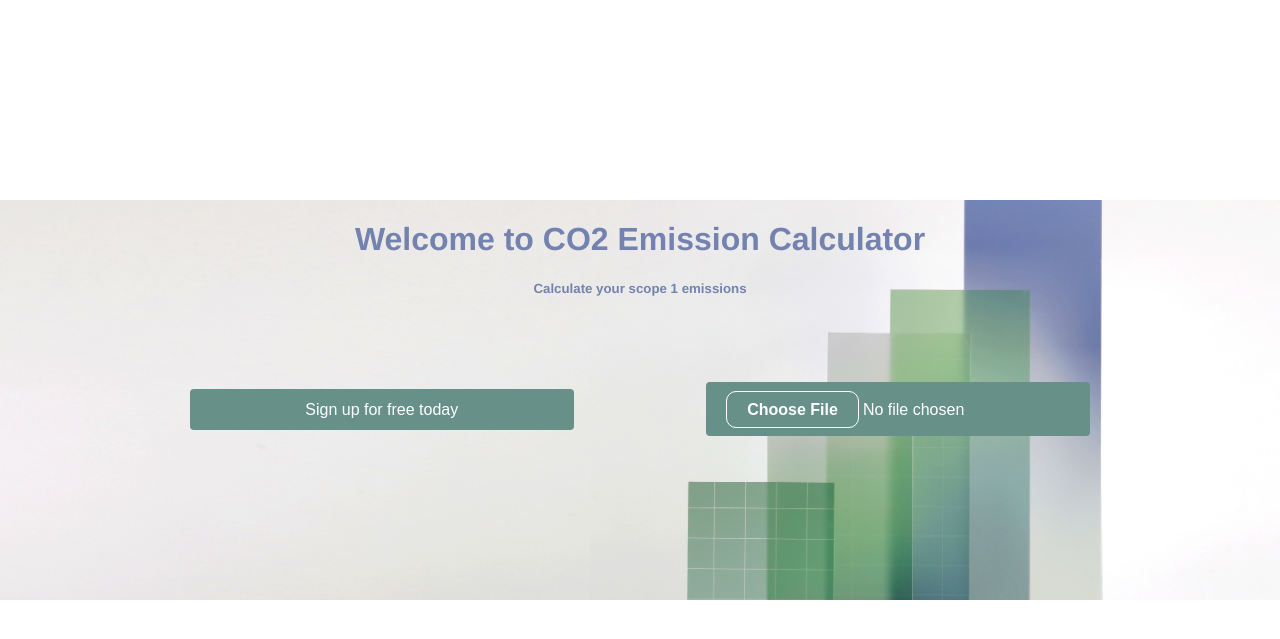
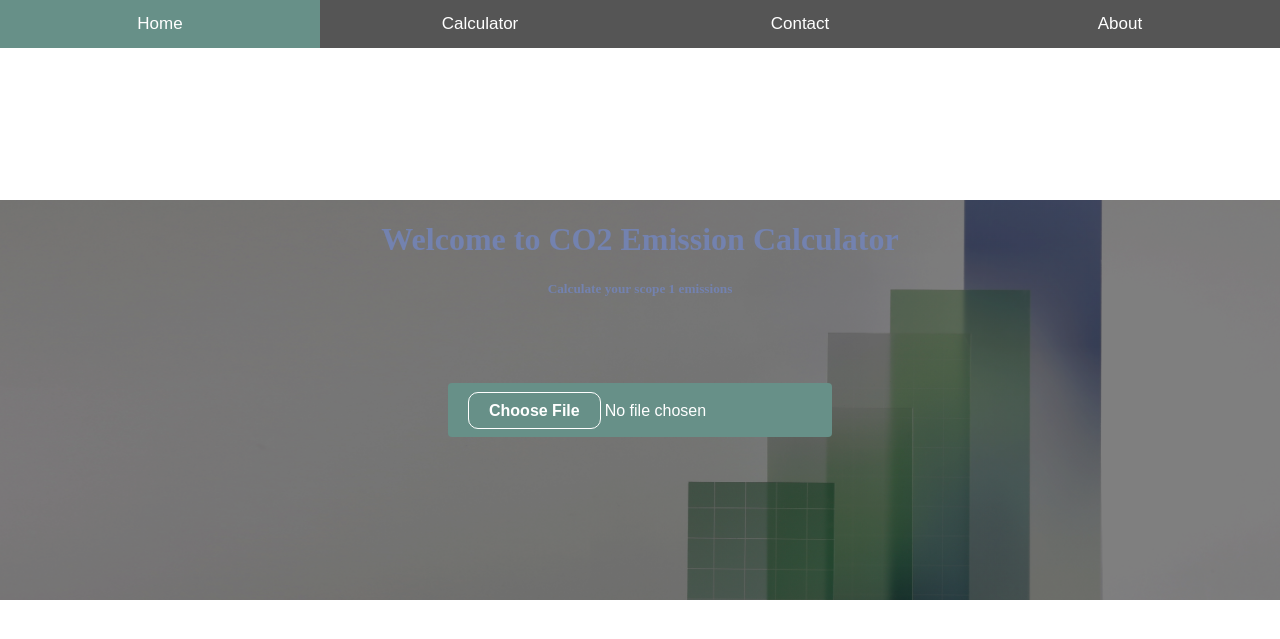
Before and after one commit to polinaprometeya/learntocode, a PHP site: page /somepage.html in a window 1280 px wide. Shown: the top 639 px of the page. Run offline with PHP 8.4, Linux system fonts and the light colour scheme.

Commit message:
clientsidestuff_exercisse_v3

```diff
--- a/JavaScriptLearningFiles/css/somepage_css.css
+++ b/JavaScriptLearningFiles/css/somepage_css.css
@@ -1,18 +1,49 @@
 .parent {
     display: flex;
     height: 300px; /* Or whatever */
+    font-family: "Farfetch Basis","Helvetica Neue",Arial,sans-serif;
   }
 
-  .main_pagearea {
-    grid-area: main;
-    font-family: "Farfetch Basis","Helvetica Neue",Arial,sans-serif;
+/*Well I kind of skipped header... Tabs are in main body*/
+  /* .header_area{
+   grid-area: header;
+  } */
 
-  }
+/* Set height of body /html and the document to 100%. I think I need to rename stuff here */
+.main_pagearea {
+  grid-area: main;
+  height: 100%;
+  margin: 0;
 
-  .header_area{
-   grid-area: header;
-  }
+  * {box-sizing: border-box}
 
+}
+
+/* Style tab links */
+.tablink {
+  background-color: #555;
+  color: white;
+  float: left;
+  border: none;
+  outline: none;
+  cursor: pointer;
+  padding: 14px 16px;
+  font-size: 17px;
+  width: 25%;
+}
+
+.tablink:hover {
+  background-color: #777;
+}
+
+/* Style the tab content (and add height:100% for full page content) */
+.tabcontent {
+  color: white;
+  display: none;
+  padding: 100px 20px;
+  height: 100%;
+
+/* Tab Content Home */
   .banner{
   /* Use "linear-gradient" to add a darken background effect to the image used. This will make the text easier to read */
   background-image:
--- a/JavaScriptLearningFiles/somepage.html
+++ b/JavaScriptLearningFiles/somepage.html
@@ -17,6 +17,12 @@
         <!--[if lt IE 7]>
             <p class="browsehappy">You are using an <strong>outdated</strong> browser. Please <a href="#">upgrade your browser</a> to improve your experience.</p>
         <![endif]-->
+        <button class="tablink" onclick="openPage('Home', this, color)"id="defaultOpen">Home</button>
+        <button class="tablink" onclick="openPage('Calculator', this, color)">Calculator</button>
+        <button class="tablink" onclick="openPage('Contact', this, color)">Contact</button>
+        <button class="tablink" onclick="openPage('About', this, color)">About</button>
+
+        <div id="Home" class="tabcontent">
 
           <div class="banner" >
             <h1>Welcome to CO2 Emission Calculator</h1>
@@ -25,9 +31,9 @@
              .banner{background-image: url(Assets/growth_wix_clean.png);}
              </style>
 
-      <button
+              <!-- <button
               class="button">
-      Sign up for free today</button>
+              Sign up for free today</button> -->
 
               <input
               class = "button"
@@ -36,9 +42,30 @@
               accept=".doc,.docx,.xml,Assets" >
               </input>
             </div>
+        </div>
+
+        <div id="Calculator" class="tabcontent">
+          <h3>Calculator</h3>
+          <p>Some news this fine day!</p>
+        </div>
+
+        <div id="Contact" class="tabcontent">
+          <h3>Contact</h3>
+          <p>Get in touch, or swing by for a cup of coffee.</p>
+        </div>
+
+        <div id="About" class="tabcontent">
+          <h3>About</h3>
+          <p>Who we are and what we do.</p>
+        </div>
 
         <script src="somepage_javascript.js" async defer>
         </script>
+
+
+
+
+
     </body>
 </html>
 <!-- 1. Introduktion:
--- a/JavaScriptLearningFiles/somepage_javascript.js
+++ b/JavaScriptLearningFiles/somepage_javascript.js
@@ -0,0 +1,18 @@
+var color = '#679088';
+
+function openPage(pageName,elmnt,color) {
+    var i, tabcontent, tablinks;
+    tabcontent = document.getElementsByClassName("tabcontent");
+    for (i = 0; i < tabcontent.length; i++) {
+      tabcontent[i].style.display = "none";
+    }
+    tablinks = document.getElementsByClassName("tablink");
+    for (i = 0; i < tablinks.length; i++) {
+      tablinks[i].style.backgroundColor = "";
+    }
+    document.getElementById(pageName).style.display = "block";
+    elmnt.style.backgroundColor = color;
+  }
+
+  // Get the element with id="defaultOpen" and click on it
+  document.getElementById("defaultOpen").click();
```
Also changed, not shown: other parts of JavaScriptLearningFiles/css/somepage_css.css (+31 -27 lines), JavaScriptLearningFiles/cisco/JavaScript_Cisco.html (renamed from JavaScriptLearningFiles/JavaScript_Cisco.html), JavaScriptLearningFiles/cisco/ciscoSolutions.js (renamed from JavaScriptLearningFiles/ciscoSolutions.js), JavaScriptLearningFiles/cisco/cisco_main.js (renamed from JavaScriptLearningFiles/cisco_main.js), JavaScriptLearningFiles/cisco/myCiscoSolutions.js (renamed from JavaScriptLearningFiles/myCiscoSolutions.js). Lines whose indentation alone changed are shown as unchanged.
